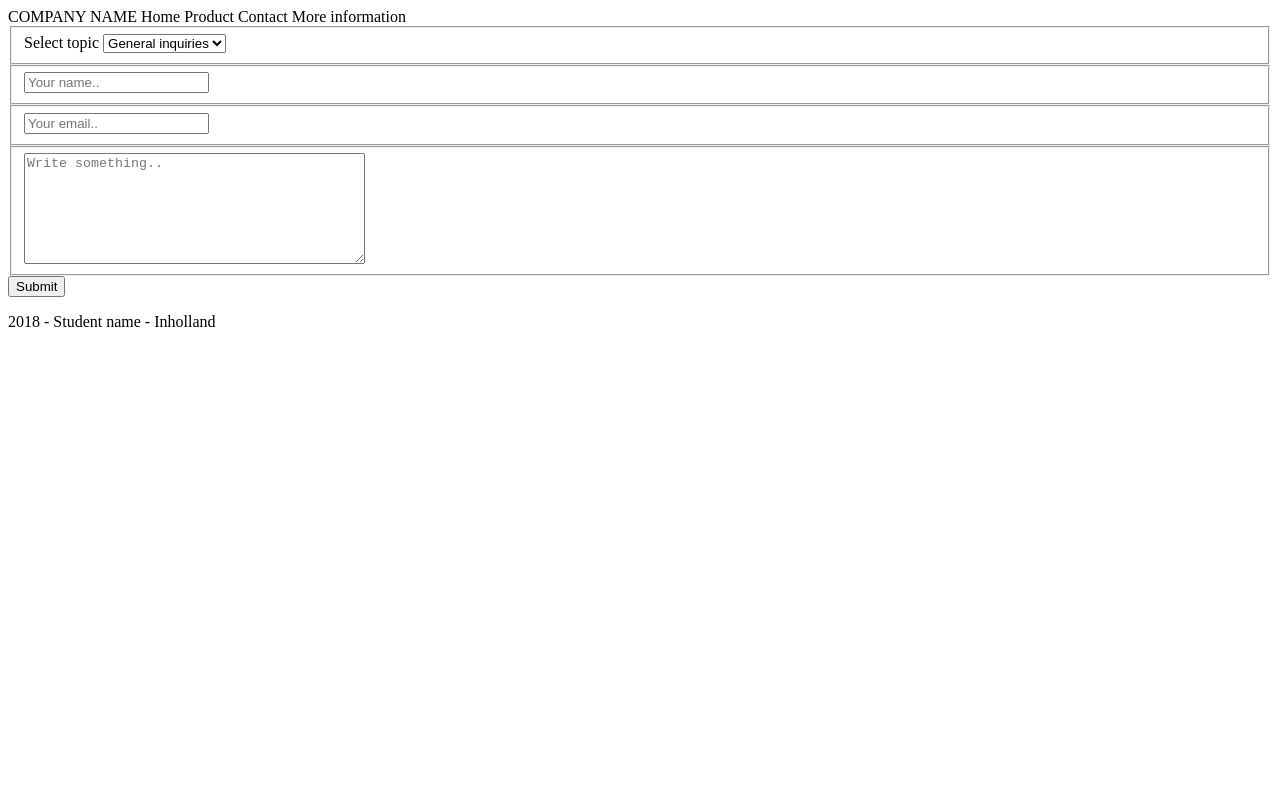
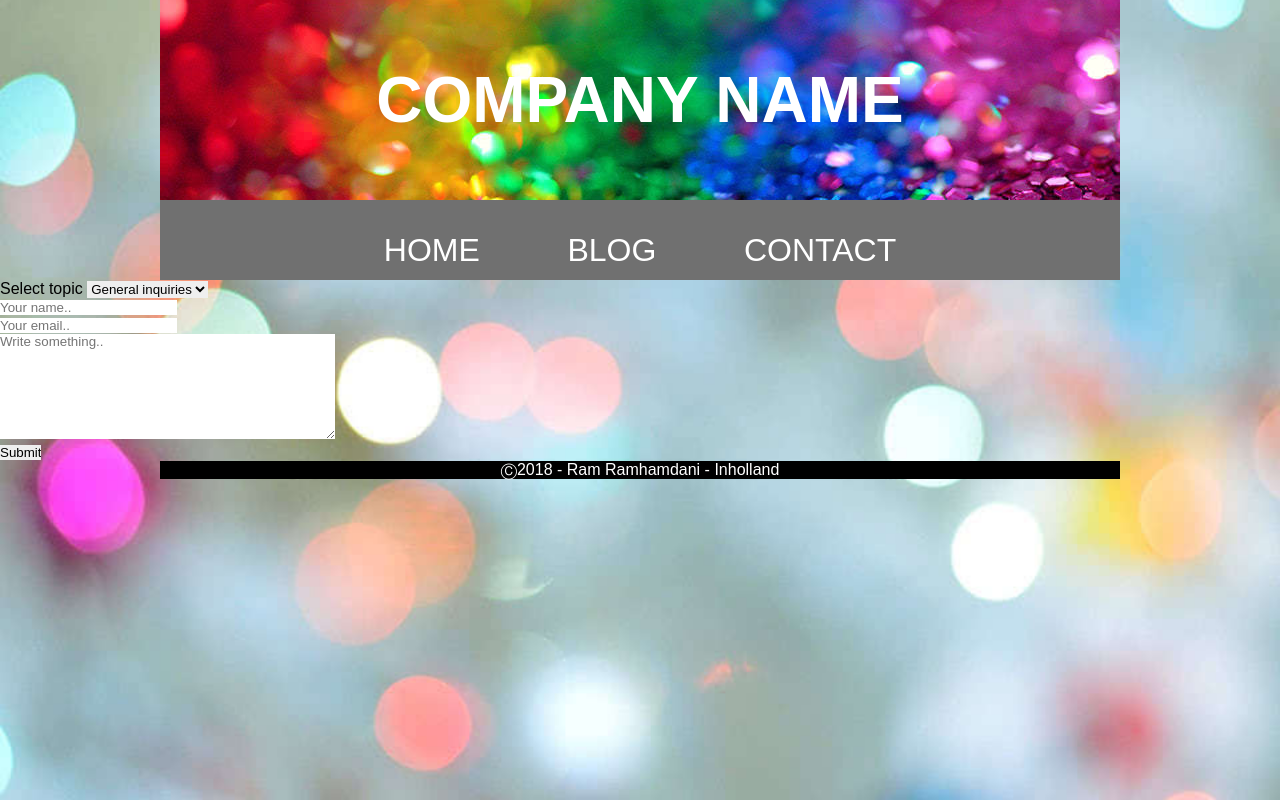
Before and after one commit to Ramramhamdani/Web-markup, a plain HTML site: page contact.html in a window 1280 px wide. Drawn offline with Linux system fonts and the light colour scheme.

Commit message:
all media error corrected

```diff
--- a/contact.html
+++ b/contact.html
@@ -1,8 +1,29 @@
-COMPANY NAME
-Home
-Product
-Contact
-More information
+<!DOCTYPE html>
+<html lang="en">
+<head>
+	<meta charset="UTF-8">
+	<meta name="viewport" content="width=device-width, initial-scale=1.0">
+	<meta http-equiv="X-UA-Compatible" content="ie=edge">
+	<link rel="stylesheet" type="text/css" href="stylesheet.css">
+	<title>Document</title>
+</head>
+<body>
+	<header>
+		<h1>COMPANY NAME</h1>
+	</header>
+	<nav class="productpage">
+		<ul>
+			<li>
+				<a href="index.html">HOME</a>
+			</li>
+			<li>
+				<a href="blog.html">BLOG</a>
+			</li>
+			<li>
+				<a href="contact.html">CONTACT</a>
+			</li>
+		</ul>
+	</nav>
 <form action="nowhere.php" method="post">
 	<fieldset>
 		<label >Select topic</label>
@@ -39,4 +60,10 @@ More information
 			value="Submit"
 	/>
 </form>
-2018 - Student name - Inholland
+<footer>
+	<p>
+			&#9400;2018 - Ram Ramhamdani - Inholland
+	</p>
+</footer>
+</body>
+</html>
--- a/stylesheet.css
+++ b/stylesheet.css
@@ -295,9 +295,9 @@ footer p
         max-width: calc(100%/3);
     }
 }
-@media screen and (min-width: 361px)
+@media screen and (max-width:959px)
 {
-    .gallery a
+    .photos a
     {
         flex: 50%;
         max-width: 50%;
```
